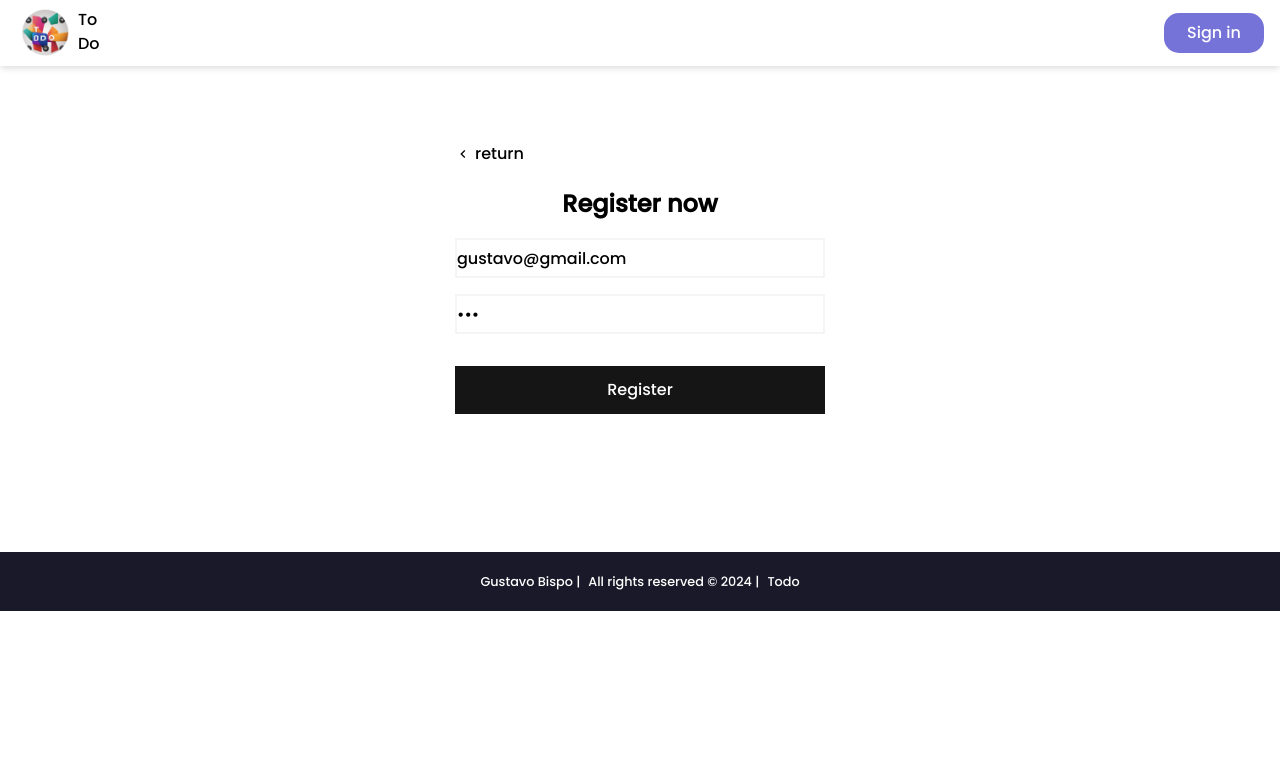
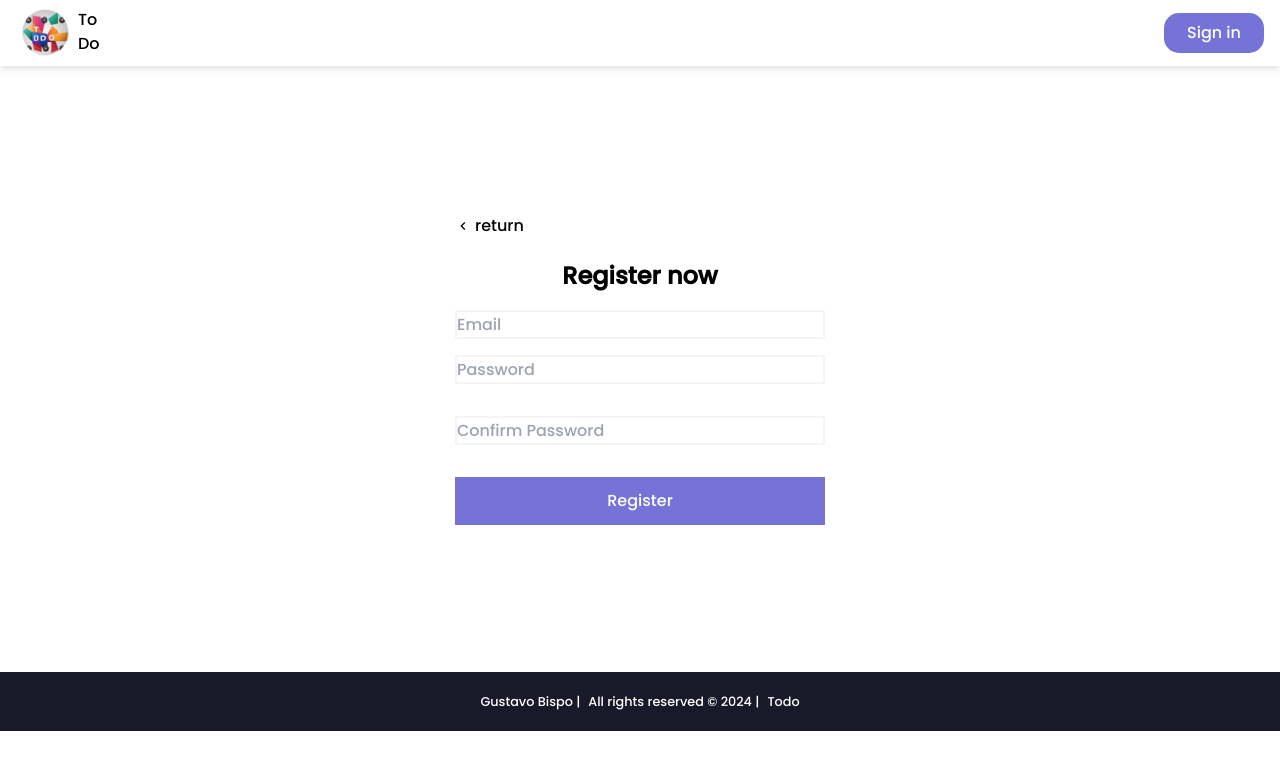
Before and after one commit to zRosies/todos_teams, a Next.js app: page /login in a window 1280 px wide. Both pictures are taken after a click on the link "Sign up". Shown: the top 770 px of the page. Built offline with nearby package versions, Linux system fonts and the light colour scheme; no server answers.

Commit message:
login in working

```diff
--- a/src/app/api/auth/[...nextauth]/route.ts
+++ b/src/app/api/auth/[...nextauth]/route.ts
@@ -83,7 +83,7 @@ export { handler as GET, handler as POST };
 
 export const ServerComponent = async () => {
   const session: any = await getServerSession(authOptions);
-  console.log(session);
+  // console.log(session);
 
   return session;
 };
--- a/src/app/dashboard/[userId]/page.tsx
+++ b/src/app/dashboard/[userId]/page.tsx
@@ -21,28 +21,21 @@ const Dashboard = async (context: any) => {
   // console.log(todos);
   const { params } = context;
   const userId = params.userId;
-  // const router = new Router();
-
+  const todos: any = await getTodosById(userId);
   const session: any = await ServerComponent();
 
-  if (session == null) {
+  console.log();
+
+  if (session === null) {
     redirect("/");
   }
-
-  const todos: any = await getTodosById(userId);
-
-  // console.log("sesion" + JSON.stringify(session));
-
-  // console.log("session" + JSON.stringify(session));
-
-  // console.log(todos);
 
   return (
     <>
       <section className="max-w-[800px] mx-auto px-5 ">
         <h1 className=" text-[2rem] my-5 font-extrabold">Inbox</h1>
         <Suspense fallback={<p>Loading...</p>}>
-          <TodoList userId={userId} data={(todos[0] && todos[0].todos) || []} />
+          <TodoList userId={userId} data={todos[0] && todos[0].todos} />
         </Suspense>
 
         <h2 className="font-bold ">Completed</h2>
--- a/src/app/login/page.tsx
+++ b/src/app/login/page.tsx
@@ -14,11 +14,6 @@ export default async function Login() {
   return (
     <>
       <LoginParent />
-      {/* {registerOpen ? (
-        <RegisterForm setRegOpen={setRegisOpen} />
-      ) : (
-        <LoginForm router={router} setRegisOpen={setRegisOpen} />
-      )} */}
     </>
   );
 }
--- a/src/app/ui/dashboard/todoList.tsx
+++ b/src/app/ui/dashboard/todoList.tsx
@@ -34,14 +34,14 @@ export function TodoList({ userId, data }: { userId: string; data: any }) {
           body: JSON.stringify(todos),
         });
         const data = await response.json();
-        // setTodos(data); // Assuming the response is an array of todos
+        setTodos(data); // Assuming the response is an array of todos
       } catch (error) {
         console.error("Error fetching data:", error);
       }
     };
     // todosFromDb();
     postTodos();
-  }, [todos, userId]);
+  }, [todos]);
 
   // console.log(todos);
   // console.log(userId);
--- a/src/app/ui/login/loginForm.tsx
+++ b/src/app/ui/login/loginForm.tsx
@@ -4,16 +4,20 @@ import { FaGithub } from "react-icons/fa";
 import Link from "next/link";
 import GoogleIcon from "../icons/googleIcon";
 import { useEffect, useState } from "react";
+import { Session } from "inspector";
+import { getServerSession } from "next-auth";
 
 export default function LoginForm({
   router,
   setRegisOpen,
+  session,
 }: {
   router: any;
   setRegisOpen: any;
+  session?: Session;
 }) {
   const [error, setError] = useState("");
-  const session = useSession();
+  const teste = useSession();
   const handleSubmit = async (e: any) => {
     e.preventDefault();
 
@@ -28,12 +32,8 @@ export default function LoginForm({
 
     if (!response?.ok) {
       setError("Invalid email or password");
-
-      if (response?.url) {
-        //@ts-ignore
-        router.replace(`/dashboard/${session.data?.user.userId}`);
-      }
     } else {
+      router.push(`/`);
       setError("");
     }
   };
--- a/src/app/ui/login/loginParent.tsx
+++ b/src/app/ui/login/loginParent.tsx
@@ -6,26 +6,20 @@ import { useState } from "react";
 import RegisterForm from "./registerForm";
 import LoginForm from "./loginForm";
 
-export default function LoginParent() {
+export default function LoginParent({ session }: any) {
   const [registerOpen, setRegisOpen] = useState(false);
   const router = useRouter();
-  //   const session = useSession();
-
-  //   // console.log(session);
-
-  //   useEffect(() => {
-  //     if (session?.status === "authenticated") {
-  //       //@ts-ignore
-  //       router.push(`/dashboard/${session.data.user.userId}`);
-  //     }
-  //   });
 
   return (
     <>
       {registerOpen ? (
         <RegisterForm setRegOpen={setRegisOpen} />
       ) : (
-        <LoginForm router={router} setRegisOpen={setRegisOpen} />
+        <LoginForm
+          router={router}
+          setRegisOpen={setRegisOpen}
+          session={session}
+        />
       )}
     </>
   );
--- a/src/app/ui/login/registerForm.tsx
+++ b/src/app/ui/login/registerForm.tsx
@@ -11,6 +11,12 @@ export default function RegisterForm({ setRegOpen }: { setRegOpen: any }) {
 
     const email = e.target[0].value;
     const password = e.target[1].value;
+    const confirmPassword = e.target[2].value;
+
+    if (password !== confirmPassword) {
+      setError("The password must match");
+      return;
+    }
 
     // console.log(email, password);
     try {
@@ -35,14 +41,14 @@ export default function RegisterForm({ setRegOpen }: { setRegOpen: any }) {
         setRegOpen(false);
       }
     } catch (error: any) {
-      // console.log(error.message);
+      console.log(error.message);
     }
   };
 
   return (
     <>
       <form
-        className="flex flex-col   max-w-[450px] mx-auto rounded-sm px-10 py-5 h-[350px]"
+        className="flex flex-col   max-w-[450px] mx-auto rounded-sm px-10 py-5 h-[350px] my-[8rem]"
         onSubmit={handleSubmit}
       >
         <span
@@ -62,7 +68,6 @@ export default function RegisterForm({ setRegOpen }: { setRegOpen: any }) {
           required
           className="border-2 border-neutral-100 h-[40px] my-4"
           placeholder="Email"
-          defaultValue={"gustavo@gmail.com"}
         ></input>
         <label htmlFor="password"></label>
         <input
@@ -70,14 +75,21 @@ export default function RegisterForm({ setRegOpen }: { setRegOpen: any }) {
           id="password"
           name="password"
           required
-          defaultValue={"123"}
           placeholder="Password"
           className="h-[40px] border-neutral-100 border-2 mb-8"
         ></input>
-        <button type="submit" className="bg-secondary  p-3 text-white">
+        <input
+          type="confirm"
+          id="confirm"
+          name="confirm"
+          required
+          placeholder="Confirm Password"
+          className="h-[40px] border-neutral-100 border-2 mb-8"
+        ></input>
+        <button type="submit" className="bg-primary  p-3 text-white">
           Register
         </button>
-        {error && <span className="text-red-400">{error}</span>}
+        {error && <span className="text-red-500 text-center">{error}</span>}
       </form>
     </>
   );
--- a/src/app/ui/utils/controllers.tsx
+++ b/src/app/ui/utils/controllers.tsx
@@ -5,7 +5,7 @@ export async function fetchUserTodos(userId: string) {
 
   const response: any = await fetch(`api/todos/${userId}`);
 
-  console.log(response);
+  // console.log(response);
 
   //   const data = await response.data;
 
```
